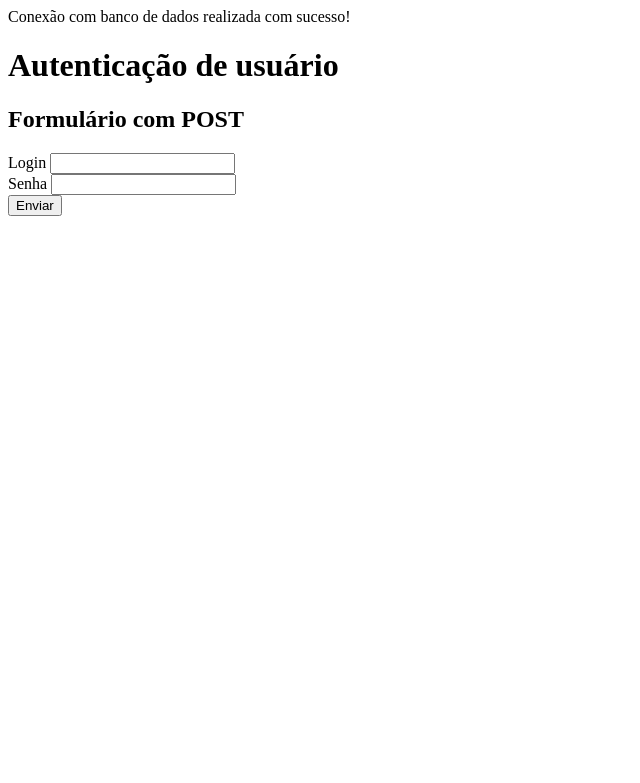
After one commit to rodrigocezario/novoscaminhost6, a PHP site: page /login.php in a window 1280 px wide. The commit adds this page. Shown: the top 783 px of the page, without its empty margins (0-640 px from the left). Run offline with PHP 8.4, Linux system fonts and the light colour scheme.

Commit message:
Aula 6 - adicionado os arquivos do login

```diff
--- /dev/null
+++ b/instagrama/login.php
@@ -0,0 +1,81 @@
+<?php
+
+require "dao/conexao.php";
+
+//teste com a conexão com banco de dados
+
+try {
+
+    $conexao = Conexao::getConnection();
+    echo "Conexão com banco de dados realizada com sucesso!";
+
+} catch (\Throwable $th) {
+    //throw $th;
+    echo "Erro ao conectar com BD: ". $th->getMessage() ;
+}
+
+?>
+
+<!DOCTYPE html>
+<html lang="en">
+<head>
+    <meta charset="UTF-8">
+    <meta http-equiv="X-UA-Compatible" content="IE=edge">
+    <meta name="viewport" content="width=device-width, initial-scale=1.0">
+    <title>Document</title>
+</head>
+<body>
+    <h1>Autenticação de usuário</h1>
+
+    <form action="login.php" method="post">
+        <h2>Formulário com POST</h2>
+
+        <div>
+            <label for="login">Login</label>
+            <input type="text" name="login" id="login">
+        </div>
+
+        <div>
+            <label for="senha">Senha</label>
+            <input type="password" name="senha" id="senha">
+        </div>
+        <input type="submit" value="Enviar">
+    </form>
+
+    <?php
+        //outra superglobal
+        //exibir todos os valores para cada chave
+        //$_SERVER["chave"] = "valor"
+        // foreach($_SERVER as $chave => $valor){
+        //     echo "<br>$chave: $valor";
+        // }
+
+        //ESSE CÓDIGO SERÁ REFATORADO EM BREVE!!!
+        session_start();
+        //login e senha mockados
+        $LOGIN = "rodrigo";
+        $SENHA = "123vai";
+
+        if($_SERVER["REQUEST_METHOD"] == "POST") {
+            //echo "Processando o formulário com post!";
+            if(isset($_POST["login"]) && isset($_POST["senha"])) {
+                //processar meu login
+                $login = $_POST["login"];
+                $senha = $_POST["senha"];
+
+                if($login == $LOGIN && $senha == $SENHA){
+                    //sucesso!
+                    $_SESSION["USUARIO"] = "Rodrigo Cezario";
+                    header("Location: index.php");
+                }else {
+                    echo "Login ou senha incorreto!";
+                }
+
+            }
+        }
+    ?>
+
+
+
+</body>
+</html>
```
Also changed, not shown: instagrama/index.php (+39 -17 lines), 1 other file.
